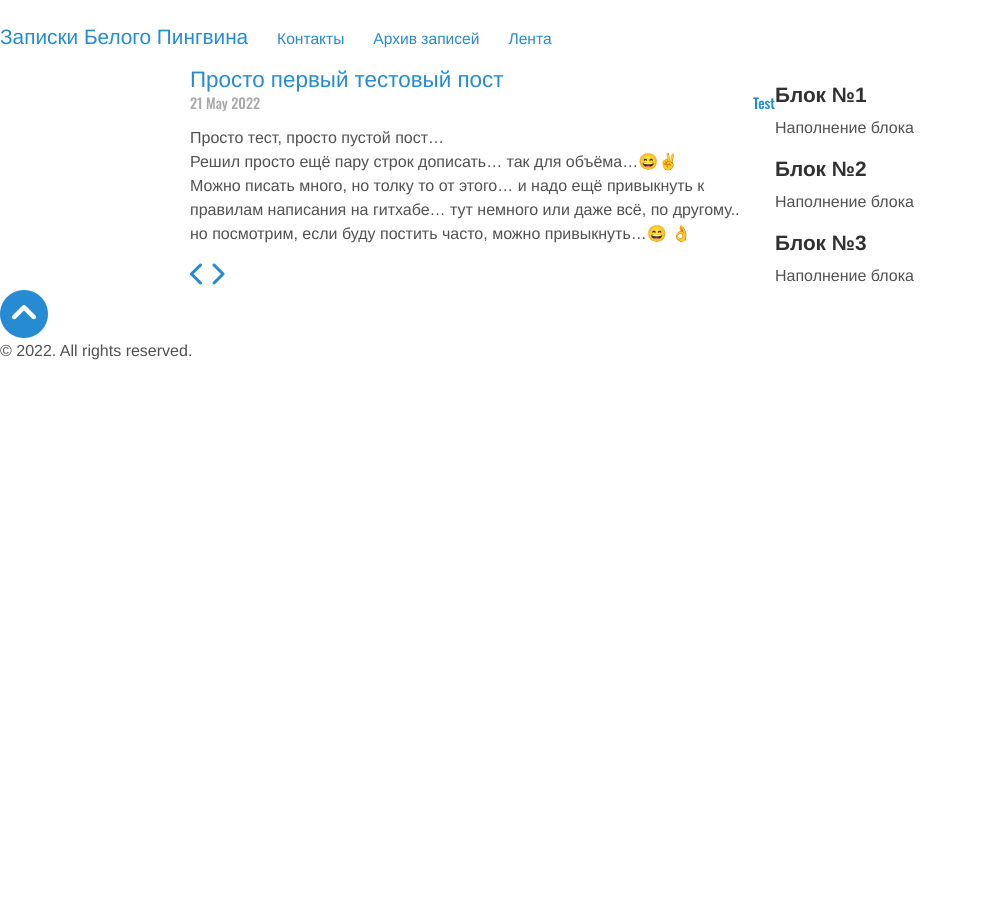
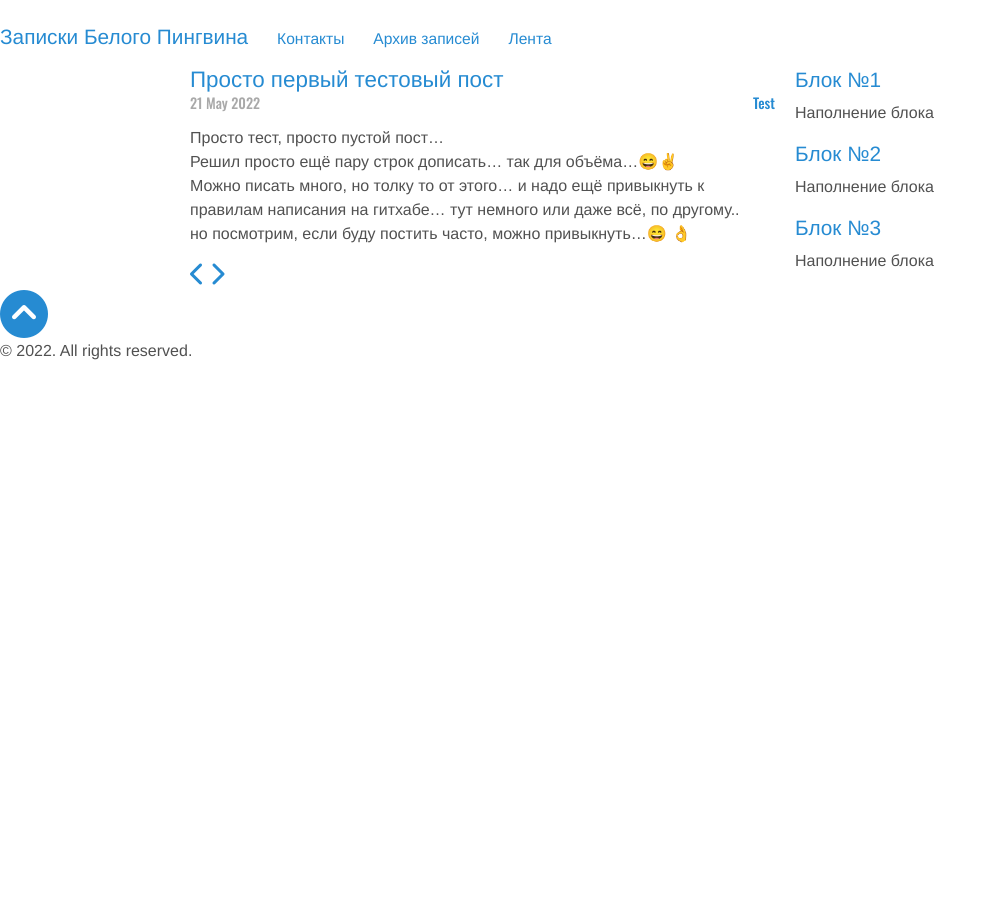
Before and after one commit to whitepingvin/blog, a Jekyll site: the page built from index.html, in a window 1280 px wide. Shown: the whole page, without its empty margins (0-997 px from the left). Built offline with Jekyll 4.4.1, drawn with Linux system fonts in a browser that asks for light colours; nearby versions of some CDN libraries; emoji names are drawn with the system emoji font; the list of posts is cut into pages by our own code.

Commit message:
Update style.css

```diff
--- a/css/style.css
+++ b/css/style.css
@@ -254,6 +254,13 @@ tbody tr:nth-child(odd) th {
 
 .aside {
   width: 30%;
+  padding: 0 20px;
+  margin-top: -15px;
+}
+.box__item h2 {
+    font-size: 1.3em;
+    font-weight: 300;
+    color: #268bd2;
 }
 
 /* ------ FOOTER ------- */
```
